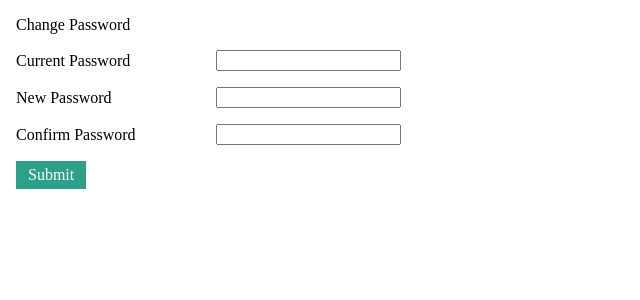
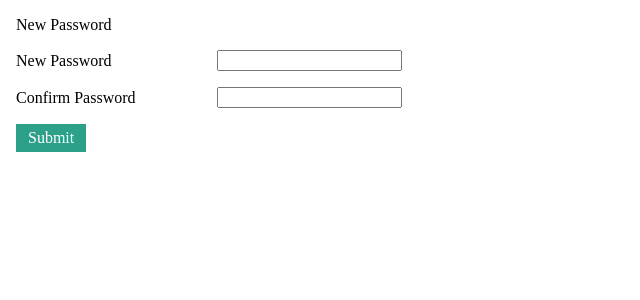
Before and after one commit to Melinigounder/library, a PHP site: page /forgotpassword.php in a window 1280 px wide. Shown: the top 300 px of the page, without its empty margins (0-640 px from the left). Run offline with PHP 8.4, Linux system fonts and the light colour scheme.

Commit message:
new password

```diff
--- a/forgotpassword.php
+++ b/forgotpassword.php
@@ -69,14 +69,9 @@ return output;
             <table border="0" cellpadding="10" cellspacing="0"
                 width="500" align="center" class="tblSaveForm">
                 <tr class="tableheader">
-                    <td colspan="2">Change Password</td>
+                    <td colspan="2">New Password</td>
                 </tr>
-                <tr>
-                    <td width="40%"><label>Current Password</label></td>
-                    <td width="60%"><input type="password"
-                        name="currentPassword" class="txtField" /><span
-                        id="currentPassword" class="required"></span></td>
-                </tr>
+
                 <tr>
                     <td><label>New Password</label></td>
                     <td><input type="password" name="newPassword"
```
